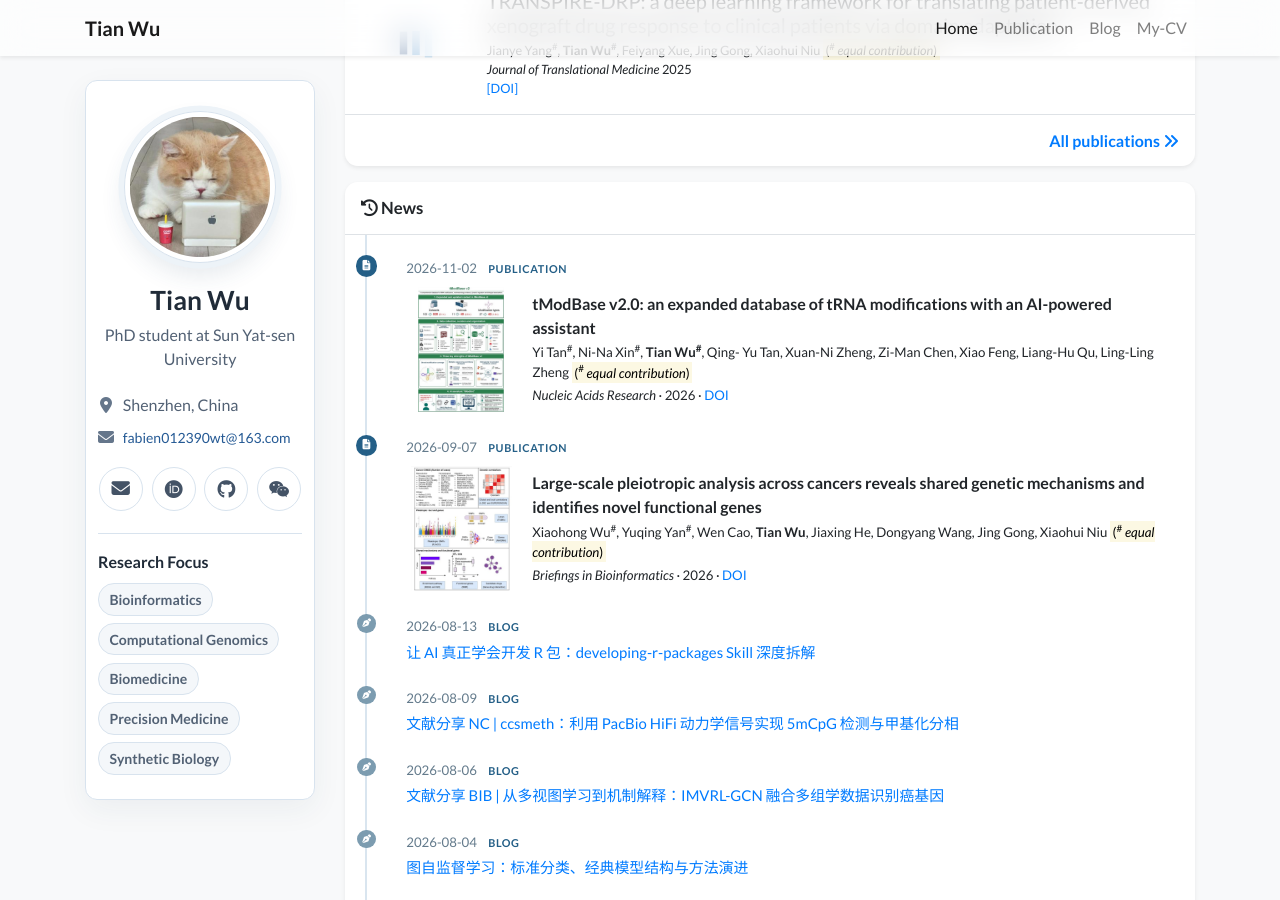
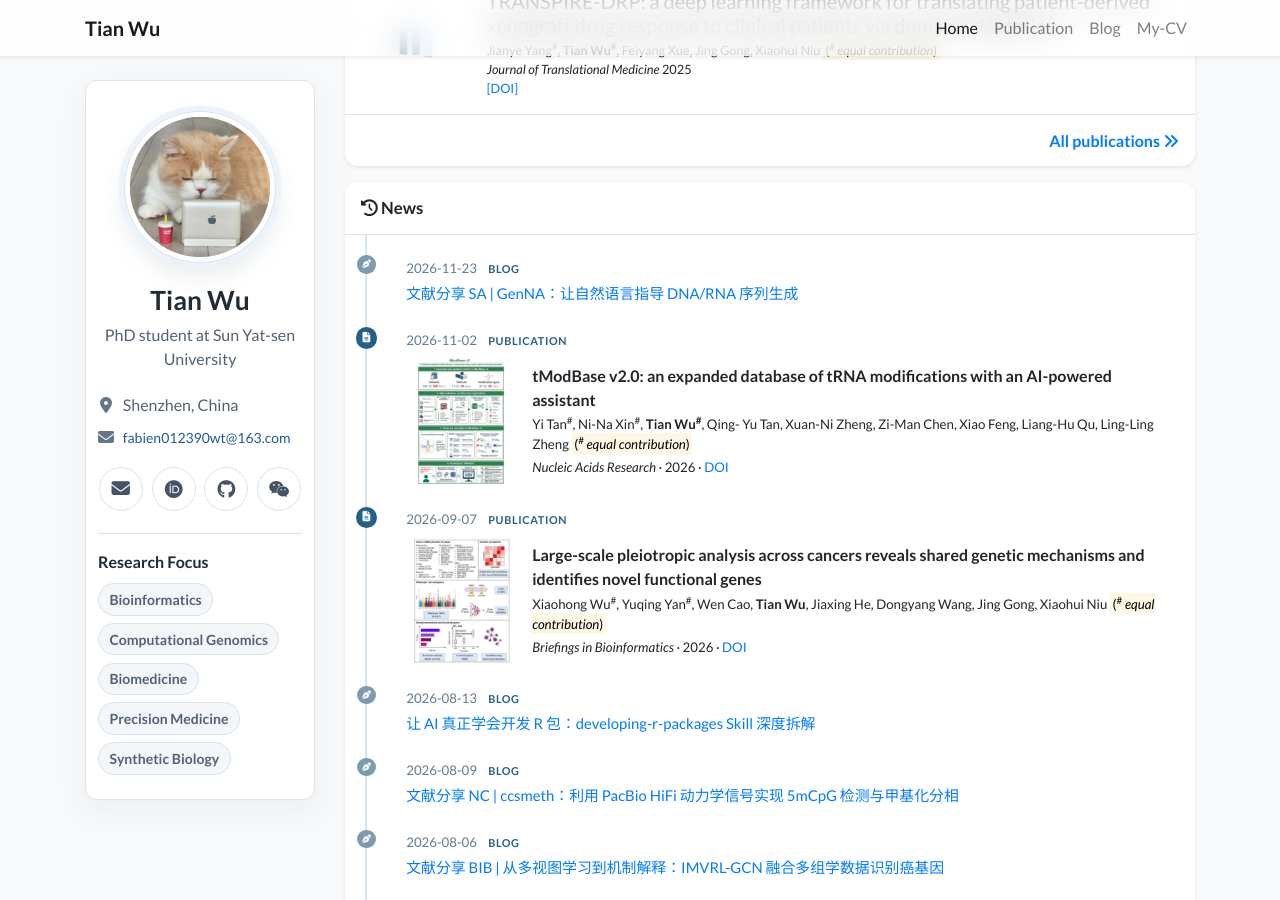
Before and after one commit to QuaSiMoDooooo/QuaSiMoDooooo.github.io, a Jekyll site: the page built from index.html, in a window 1280 px wide and 900 px high, scrolled down 667 px. Built offline with Jekyll 4.4.1, drawn with Linux system fonts in a browser that asks for light colours; nearby versions of some CDN libraries; a style sheet for code colours, icons or effects is not loaded.

Commit message:
feat(blog): add latest GenNA article

```diff
--- a/_data/biokernel.json
+++ b/_data/biokernel.json
@@ -1,4 +1,12 @@
 [
+  {
+    "date": "2026-11-23",
+    "title": "文献分享 SA | GenNA：让自然语言指导 DNA/RNA 序列生成",
+    "url": "https://mp.weixin.qq.com/s/4LvtGSMNCOZVMPrO601GJg",
+    "categories": [
+      "LLM"
+    ]
+  },
   {
     "date": "2026-08-13",
     "title": "让 AI 真正学会开发 R 包：developing-r-packages Skill 深度拆解",
--- a/_includes/widgets/profile_card_mini.html
+++ b/_includes/widgets/profile_card_mini.html
@@ -1,4 +1,5 @@
 {% assign profile = site.data.profile %}
+{% assign latest_blog_post = site.data.biokernel | sort: 'date' | reverse | first %}
 <aside class="profile-sidebar" aria-label="About {{ profile.primary_name | escape }}">
     {% if profile.portrait_url %}
     <img class="profile-sidebar__portrait" src="{{ profile.portrait_url | relative_url }}" alt="{{ profile.primary_name | escape }}" width="160" height="160">
@@ -33,7 +34,7 @@
         {% if profile.github %}
         <a href="https://github.com/{{ profile.github | escape }}" aria-label="GitHub" title="GitHub"><i class="fab fa-github" aria-hidden="true"></i></a>
         {% endif %}
-        <a href="https://mp.weixin.qq.com/s/QRQta_7j9vMfp70EeZF_wg" aria-label="BioKernel WeChat official account" title="微信公众号 BioKernel"><i class="fab fa-weixin" aria-hidden="true"></i></a>
+        {% if latest_blog_post %}<a href="{{ latest_blog_post.url | escape }}" aria-label="BioKernel WeChat latest article" title="微信公众号 BioKernel · 最新推送"><i class="fab fa-weixin" aria-hidden="true"></i></a>{% endif %}
         {% if profile.twitter %}
         <a href="https://twitter.com/{{ profile.twitter | escape }}" aria-label="Twitter" title="Twitter"><i class="fab fa-twitter" aria-hidden="true"></i></a>
         {% endif %}
```
